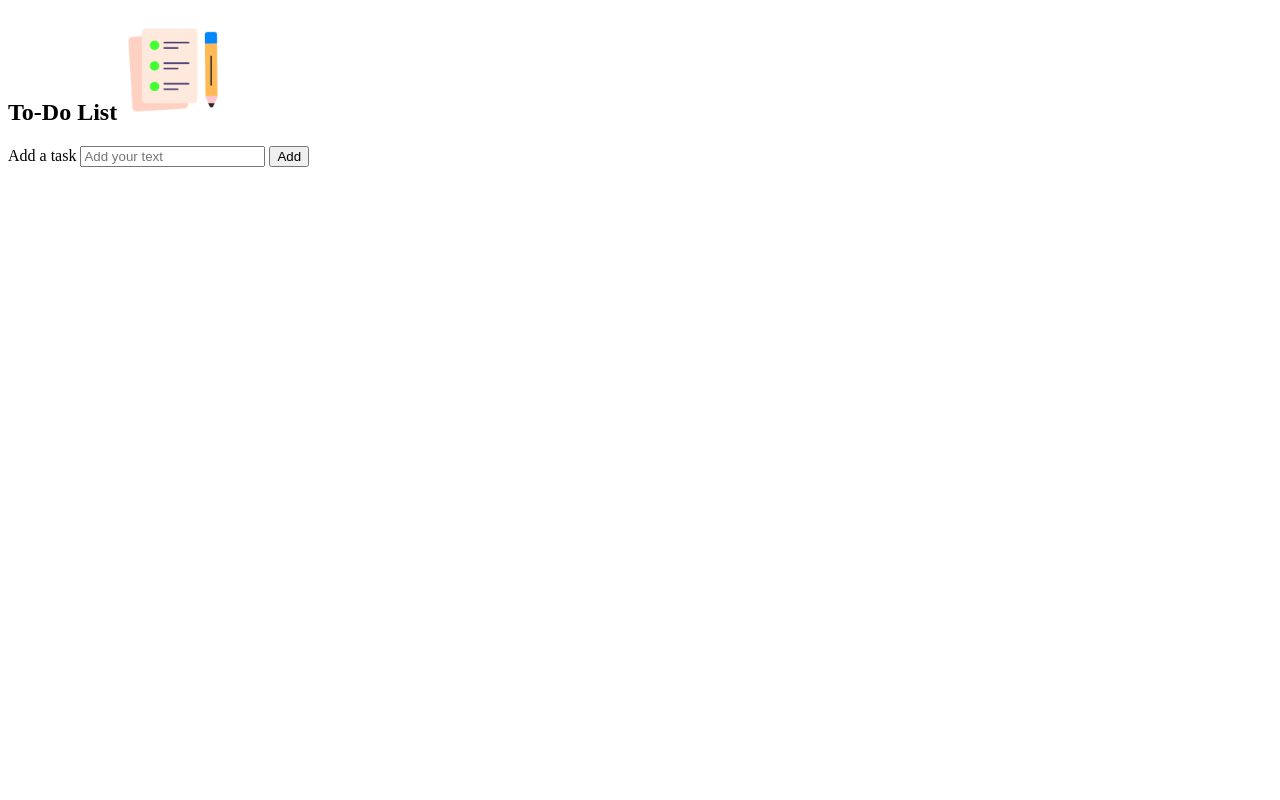
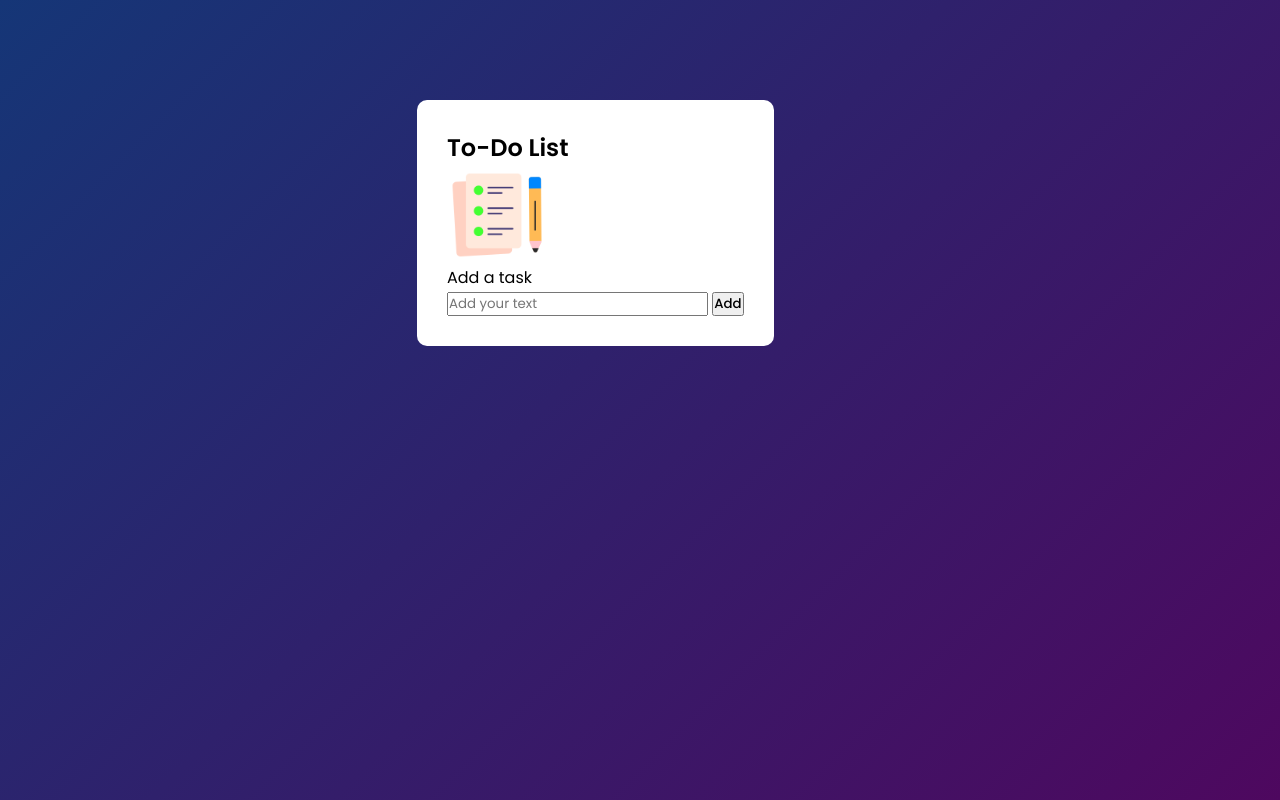
Before and after one commit to kiran-uk7725/to-do-list, a plain HTML site: page index.html in a window 1280 px wide. Drawn offline with Linux system fonts and the light colour scheme.

Commit message:
feat: Add css boilerplate
- Added default styles and boilerplate styles for the semantic elements

```diff
--- a/index.html
+++ b/index.html
@@ -3,8 +3,14 @@
 <head>
     <meta charset="UTF-8">
     <meta name="viewport" content="width=device-width, initial-scale=1.0">
+
+    <!-- Google fonts -->
+    <link rel="preconnect" href="https://fonts.googleapis.com">
+    <link rel="preconnect" href="https://fonts.gstatic.com" crossorigin>
+    <link href="https://fonts.googleapis.com/css2?family=Poppins:wght@400;500;600&display=swap" rel="stylesheet">
+
     <title>To-Do List App</title>
-    <link rel="stylesheet" href="style.css">
+    <link rel="stylesheet" href="./styles.css">
 </head>
 <body>
 
--- a/styles.css
+++ b/styles.css
@@ -0,0 +1,83 @@
+/* =========================
+   CSS Reset & Boilerplate
+   ========================= */
+
+/* 1. Box Sizing & reset */
+*,
+*::before,
+*::after{
+    box-sizing: border-box;
+    margin: 0;
+    padding: 0;
+}
+
+/* 2. Root Custom Properties & Theme Setup */
+:root{
+    /* Typography */
+    --font-family: 'Poppins', sans-serif;
+    --font-weight-regular: 400;
+    --font-weight-medium: 500;
+    --font-weight-semibold: 600;
+    --font-size-title: 1.5rem;
+    --font-size-regular: 1rem;
+
+    /* Color palette */
+    --page-bg: linear-gradient(135deg, #153677, #4e085f);
+    --color-heading: #002765;
+    --color-search: #edeef0;
+    --color-action-btn: #ff5945;
+    --color-task: #555555;
+    --color-delete: #e6e6e6;
+}
+
+/* CSS boilerplate and typography */
+img{
+    max-width: 100%;
+    height: auto;
+    object-fit: cover;
+    display: block;
+}
+
+body{
+    min-height: 100vh;
+    background: var(--page-bg);
+    display: flex;
+    justify-content: center;
+    font-family: var(--font-family);
+
+    /* Text rendering optimization */
+    -webkit-font-smoothing: antialiased;
+    -moz-osx-font-smoothing: grayscale;
+}
+
+h2{
+    font-size: var(--font-size-title);
+    font-weight: var(--font-weight-semibold);
+}
+
+button{
+    font-weight: var(--font-weight-medium);
+}
+
+input,
+button{
+    font-family: inherit;
+}
+
+/* ================
+   Design & Layout
+   ================ */
+
+header,
+.todo-app{
+    display: flex;
+}
+
+.todo-app{
+    flex-direction: column;
+    width: 80%;
+    background-color: #fff;
+    padding: 30px;
+    border-radius: 10px;
+    margin-top: 100px;
+}
```
